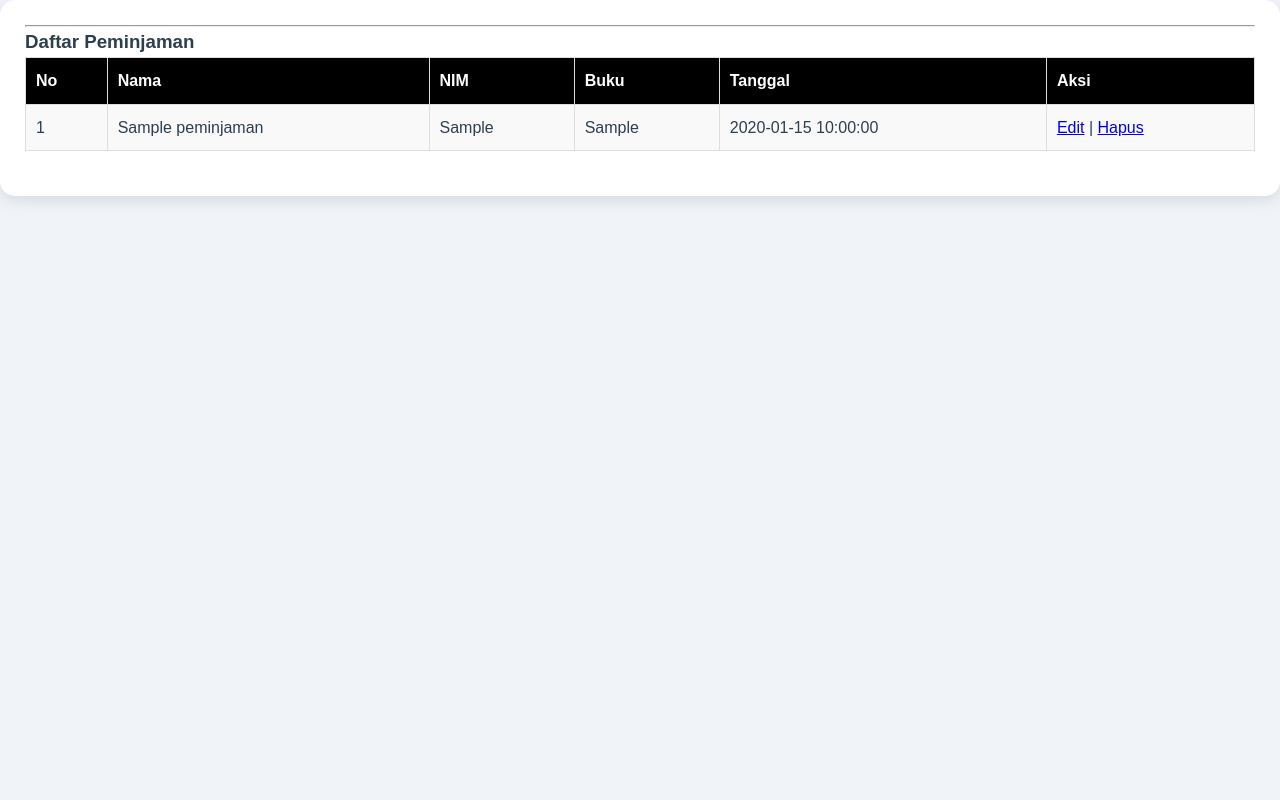
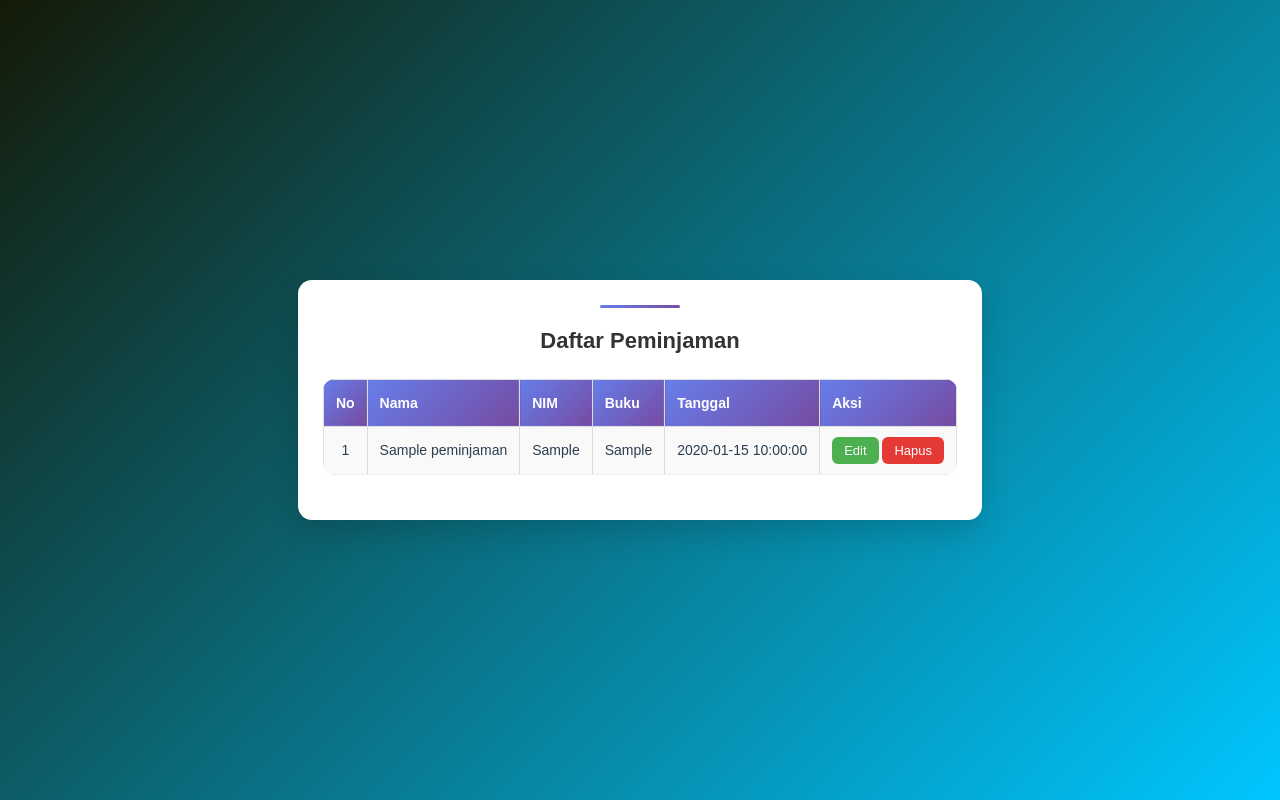
Before and after one commit to Kazeo12/perpus, a PHP site: page /admin/koleksiadmin.php in a window 1280 px wide. Run offline with PHP 8.4, Linux system fonts and the light colour scheme; tables that the repository leaves empty or names only in its code hold one stand-in row (values such as "Sample post").

Commit message:
first commit

```diff
--- a/asets/style.css
+++ b/asets/style.css
@@ -15,7 +15,6 @@ body {
   overflow-x: hidden;
 }
 
-/* Header styles with gradient and shadow */
 header {
   background: linear-gradient(135deg, #141a07, #00c6ff);
   color: rgb(247, 247, 1);
@@ -35,7 +34,7 @@ header h1 {
   animation: fadeInDown 1s ease-out;
 }
 
-/* Navigation styles with hover effects */
+
 nav ul.menu {
   list-style: none;
   display: flex;
@@ -73,7 +72,6 @@ nav ul.menu li a:hover::after {
   width: 100%;
 }
 
-/* Main content styles with animations */
 main {
   flex: 1;
   padding: 30px;
@@ -141,7 +139,6 @@ section h2 {
   color: #666;
 }
 
-/* Form styles with focus effects */
 form {
   display: flex;
   flex-direction: column;
@@ -205,12 +202,12 @@ th, td {
 }
 
 th {
-    background-color: #000; /* Header hitam seperti di gambar */
-    color: #fff; /* Teks putih */
+    background-color: #000;
+    color: #fff;
 }
 
 td {
-    background-color: #f9f9f9; /* Sel putih/abu-abu muda */
+    background-color: #f9f9f9;
 }
 
 input[type="text"],
@@ -226,8 +223,7 @@ button {
     display: block;
     width: 100%;
     padding: 10px;
-    background-color: #007bff; /* Biru untuk tombol */
-    color: #fff;
+    background-color: #007bff;
     border: none;
     border-radius: 4px;
     cursor: pointer;
@@ -235,10 +231,9 @@ button {
 }
 
 button:hover {
-    background-color: #0056b3; /* Hover lebih gelap */
+    background-color: #0056b3;
 }
 
-/* Footer styles with gradient */
 footer {
   background: linear-gradient(135deg, #141a07, #00c6ff);
   color: rgb(247, 247, 1);
@@ -249,7 +244,7 @@ footer {
   box-shadow: 0 -4px 10px rgba(0, 0, 0, 0.2);
 }
 
-/* Animations */
+/* Animasi */
 @keyframes fadeIn {
   from {
     opacity: 0;
@@ -270,9 +265,7 @@ footer {
   }
 }
 
-/* Responsive design */
-
-/* For tablets (601px to 1024px) */
+/* tablet */
 @media (max-width: 1024px) {
   header {
     padding: 15px;
@@ -299,7 +292,7 @@ footer {
   }
 }
 
-/* For mobile phones (max-width: 600px) */
+/* Hp */
 @media (max-width: 600px) {
   header {
     padding: 10px;
--- a/pages/admin/koleksiadmin.php
+++ b/pages/admin/koleksiadmin.php
@@ -7,14 +7,114 @@
     <meta name="viewport" content="width=device-width, initial-scale=1.0">
     <title>Koleksi Perpustakaan</title>
     <link rel="stylesheet" href="../../asets/style.css">
-</head>
+    <style>
+        * {
+            margin: 0;
+            padding: 0;
+            box-sizing: border-box;
+            font-family: "Poppins", sans-serif;
+        }
+
+        body {
+            min-height: 100vh;
+            background: linear-gradient(135deg, #141a07, #00c6ff);
+            padding: 30px;
+        }
+
+        section {
+            background: #ffffff;
+            padding: 25px;
+            border-radius: 14px;
+            box-shadow: 0 12px 30px rgba(0,0,0,0.15);
+            max-width: 1000px;
+            margin: auto;
+        }
+
+        h3 {
+            text-align: center;
+            margin-bottom: 20px;
+            color: #333333ff;
+            font-size: 22px;
+        }
+
+        hr {
+            border: none;
+            height: 3px;
+            width: 80px;
+            background: linear-gradient(135deg, #667eea, #764ba2);
+            margin: 0 auto 15px;
+            border-radius: 10px;
+        }
+
+        table {
+            width: 100%;
+            border-collapse: collapse;
+            overflow: hidden;
+            border-radius: 12px;
+        }
+
+        table th {
+            background: linear-gradient(135deg, #667eea, #764ba2);
+            color: #fff;
+            padding: 12px;
+            font-size: 14px;
+        }
+
+        table td {
+            padding: 12px;
+            font-size: 14px;
+            text-align: center;
+            border-bottom: 1px solid #eee;
+        }
+
+        table tr:nth-child(even) {
+            background: #f9f9ff;
+        }
+
+        table tr:hover {
+            background: #eef1ff;
+            transition: 0.2s;
+        }
+
+        .aksi a {
+            text-decoration: none;
+            padding: 6px 12px;
+            border-radius: 6px;
+            font-size: 13px;
+            font-weight: 500;
+        }
+
+        .edit {
+            background: #4caf50;
+            color: #fff;
+        }
+
+        .hapus {
+            background: #e53935;
+            color: #fff;
+        }
+
+        .aksi a:hover {
+            opacity: 0.85;
+        }
+
+        @media (max-width: 768px) {
+            table {
+                font-size: 12px;
+            }
+
+            h3 {
+                font-size: 18px;
+            }
+        }
+    </style>
+
 <body>
-
 <section>
     <hr>
     <h3>Daftar Peminjaman</h3>
 
-<table border="1" cellpadding="10">
+    <table>
         <tr>
             <th>No</th>
             <th>Nama</th>
@@ -35,12 +135,14 @@ while ($row = mysqli_fetch_assoc($data)) {
             <td><?= $row['nim']; ?></td>
             <td><?= $row['buku']; ?></td>
             <td><?= $row['tanggal_pinjam']; ?></td>
-        <td>
-            <a href="../../proces/edit.php?id=<?= $row['id']; ?>">Edit</a> |
-            <a href="../../proces/hapus.php?id=<?= $row['id']; ?>" onclick="return confirm('Yakin?')">Hapus</a>
+            <td class="aksi">
+                <a class="edit" href="../../proces/edit.php?id=<?= $row['id']; ?>">Edit</a>
+                <a class="hapus" href="../../proces/hapus.php?id=<?= $row['id']; ?>" onclick="return confirm('Yakin mau hapus data ini?')">Hapus</a>
             </td>
         </tr>
         <?php } ?>
     </table>
+</section>
 
- </section>
+</body>
+</html>
```
Also changed, not shown: pages/admin/login.php (+5 -13 lines), pages/koleksi.php (+20 -0 lines), proces/edit.php (+84 -2 lines), images/kedokteran.jpg (added), images/pancasila.jpg (added), images/spiderman.jpg (added). Lines whose indentation alone changed are shown as unchanged.
